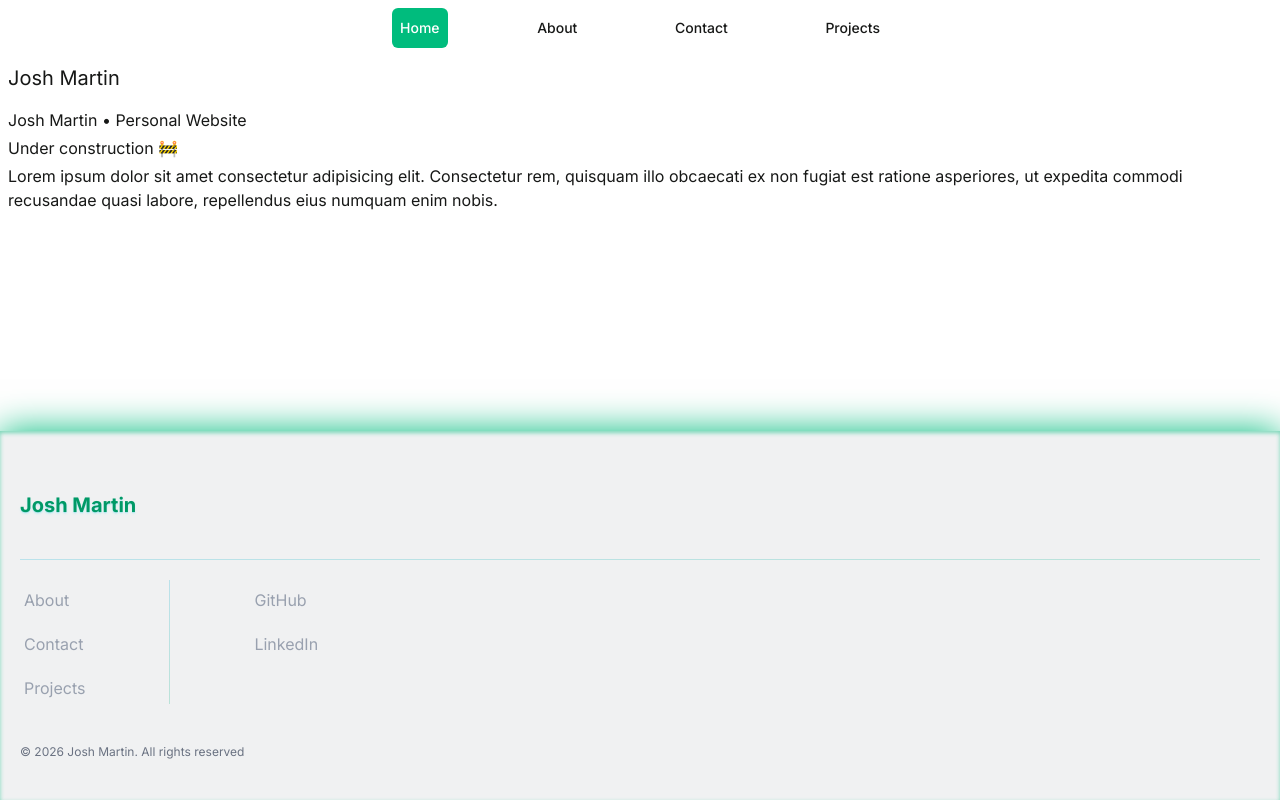
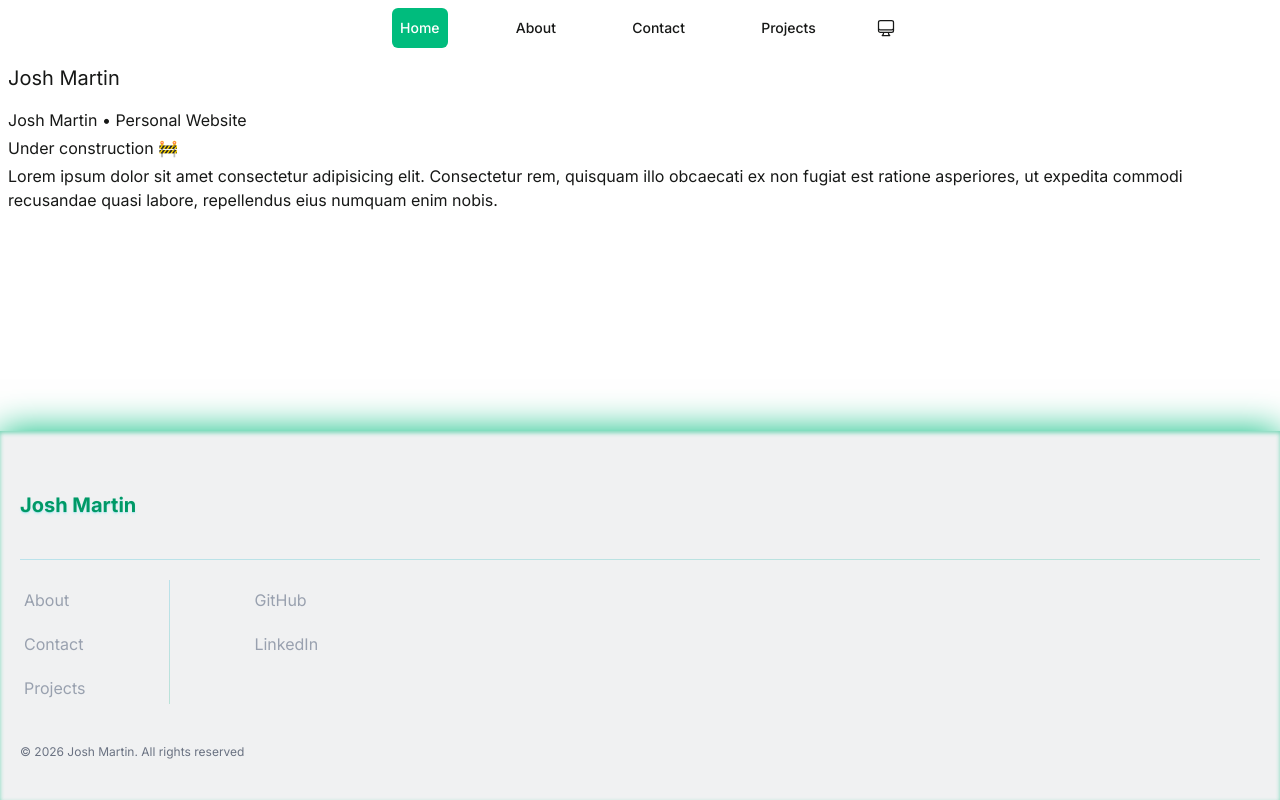
Before and after one commit to joshmrtn/joshmrtn.github.io, a Next.js app: page / in a window 1280 px wide. Built offline with nearby package versions, Linux system fonts and the light colour scheme.

Commit message:
feat: add 3-way theme toggle (dark/light/system)

```diff
--- a/app/globals.css
+++ b/app/globals.css
@@ -1,22 +1,22 @@
 @import 'tailwindcss';
+
+@custom-variant dark (&:where(.dark, .dark *));
 
 :root {
   --background: #ffffff;
   --foreground: #171817;
+  --font-sans: var(--font-inter);
+  --font-mono: var(--font-fira-code);
+}
+
+.dark {
+  --background: #0a0a0a;
+  --foreground: #edefed;
 }
 
 @theme inline {
   --color-background: var(--background);
   --color-foreground: var(--foreground);
-  --font-sans: var(--font-inter);
-  --font-mono: var(--font-fira-code);
-}
-
-@media (prefers-color-scheme: dark) {
-  :root {
-    --background: #0a0a0a;
-    --foreground: #edefed;
-  }
 }
 
 body {
--- a/app/layout.tsx
+++ b/app/layout.tsx
@@ -3,6 +3,7 @@ import { Inter, Fira_Code } from 'next/font/google';
 import './globals.css';
 import TopNav from './ui/topnav';
 import Footer from './ui/footer';
+import { ThemeProvider } from 'next-themes';
 
 const inter = Inter({
   variable: '--font-inter',
@@ -22,13 +23,21 @@ export const metadata: Metadata = {
 export default function RootLayout({ children }: LayoutProps<'/'>) {
   return (
     <html
+      suppressHydrationWarning
       lang="en"
       className={`${inter.variable} ${firaCode.variable} h-full antialiased`}
     >
       <body className="flex min-h-full flex-col font-sans">
-        <TopNav />
-        {children}
-        <Footer />
+        <ThemeProvider
+          enableSystem
+          defaultTheme="system"
+          attribute="class"
+          disableTransitionOnChange
+        >
+          <TopNav />
+          {children}
+          <Footer />
+        </ThemeProvider>
       </body>
     </html>
   );
--- /dev/null
+++ b/app/ui/theme-changer.tsx
@@ -0,0 +1,155 @@
+'use client';
+
+import { useTheme } from 'next-themes';
+import { useSyncExternalStore } from 'react';
+
+const emptySubscribe = () => () => {};
+
+// Prevent hydration errors during dev mode by ensuring component is
+// mounted to UI before checking 'theme'
+function useIsMounted() {
+  return useSyncExternalStore(
+    emptySubscribe,
+    () => true,
+    () => false
+  );
+}
+
+export default function ThemeChanger() {
+  const { theme, setTheme } = useTheme();
+  const mounted = useIsMounted();
+
+  const iconClassname =
+    'h-5 w-5 active:translate-y-0.1 active:scale-95 hover:scale-105 transition-all duration-200 ease-in-out';
+  const buttonClassName = 'h-5 w-5';
+
+  // Define the icons - system, dark, light
+  const systemIcon = (
+    <svg
+      className={iconClassname}
+      data-slot="icon"
+      aria-hidden="true"
+      fill="none"
+      strokeWidth={1.5}
+      stroke="currentColor"
+      viewBox="0 0 24 24"
+      xmlns="http://www.w3.org/2000/svg"
+    >
+      <path
+        d="M9 17.25v1.007a3 3 0 0 1-.879 2.122L7.5 21h9l-.621-.621A3 3 0 0 1 15 18.257V17.25m6-12V15a2.25 2.25 0 0 1-2.25 2.25H5.25A2.25 2.25 0 0 1 3 15V5.25m18 0A2.25 2.25 0 0 0 18.75 3H5.25A2.25 2.25 0 0 0 3 5.25m18 0V12a2.25 2.25 0 0 1-2.25 2.25H5.25A2.25 2.25 0 0 1 3 12V5.25"
+        strokeLinecap="round"
+        strokeLinejoin="round"
+      />
+    </svg>
+  );
+
+  const darkIcon = (
+    <svg
+      className={`${iconClassname} hover:rotate-12 active:rotate-10`}
+      data-slot="icon"
+      aria-hidden="true"
+      fill="none"
+      strokeWidth={1.5}
+      stroke="currentColor"
+      viewBox="0 0 24 24"
+      xmlns="http://www.w3.org/2000/svg"
+    >
+      <path
+        d="M21.752 15.002A9.72 9.72 0 0 1 18 15.75c-5.385 0-9.75-4.365-9.75-9.75 0-1.33.266-2.597.748-3.752A9.753 9.753 0 0 0 3 11.25C3 16.635 7.365 21 12.75 21a9.753 9.753 0 0 0 9.002-5.998Z"
+        strokeLinecap="round"
+        strokeLinejoin="round"
+      />
+    </svg>
+  );
+
+  const lightIcon = (
+    <svg
+      className={`${iconClassname} hover:rotate-12 active:rotate-10`}
+      data-slot="icon"
+      aria-hidden="true"
+      fill="none"
+      strokeWidth={1.5}
+      stroke="currentColor"
+      viewBox="0 0 24 24"
+      xmlns="http://www.w3.org/2000/svg"
+    >
+      <path
+        d="M12 3v2.25m6.364.386-1.591 1.591M21 12h-2.25m-.386 6.364-1.591-1.591M12 18.75V21m-4.773-4.227-1.591 1.591M5.25 12H3m4.227-4.773L5.636 5.636M15.75 12a3.75 3.75 0 1 1-7.5 0 3.75 3.75 0 0 1 7.5 0Z"
+        strokeLinecap="round"
+        strokeLinejoin="round"
+      />
+    </svg>
+  );
+
+  if (!mounted) {
+    return (
+      <button className={buttonClassName} type="button">
+        {systemIcon}
+      </button>
+    );
+  }
+
+  /** Return the icon for the current theme */
+  const iconForTheme = () => {
+    switch (theme) {
+      case 'system':
+        return systemIcon;
+      case 'dark':
+        return darkIcon;
+      case 'light':
+        return lightIcon;
+
+      default:
+        return systemIcon;
+    }
+  };
+
+  /** Returns the accessible text for the theme.
+   * Must match the actual behavior of handleThemeSwitch:
+   * system -> dark -> light -> system
+   */
+  const accessibleTextForTheme = () => {
+    let text = '';
+    switch (theme) {
+      case 'system':
+        text = 'Switch to dark mode';
+        break;
+      case 'dark':
+        text = 'Switch to light mode';
+        break;
+      case 'light':
+        text = 'Switch to system theme';
+        break;
+    }
+    return <span className="sr-only">{text}</span>;
+  };
+
+  /** Handle the click event for the theme switch
+   * Must match the accessibleTextForTheme labels:
+   * system -> dark -> light -> system
+   */
+  const handleThemeSwitch = () => {
+    switch (theme) {
+      case 'system':
+        setTheme('dark');
+        return;
+      case 'dark':
+        setTheme('light');
+        return;
+      case 'light':
+        setTheme('system');
+        return;
+    }
+  };
+
+  return (
+    <button
+      className={buttonClassName}
+      type="button"
+      onClick={handleThemeSwitch}
+    >
+      {iconForTheme()}
+      {accessibleTextForTheme()}
+    </button>
+  );
+}
--- a/app/ui/topnav.tsx
+++ b/app/ui/topnav.tsx
@@ -3,6 +3,7 @@
 import Link from 'next/link';
 import { usePathname } from 'next/navigation';
 import clsx from 'clsx';
+import ThemeChanger from '@/app/ui/theme-changer';
 
 export default function TopNav() {
   const links = [
@@ -30,6 +31,7 @@ export default function TopNav() {
           </Link>
         );
       })}
+      <ThemeChanger />
     </div>
   );
 }
--- a/package.json
+++ b/package.json
@@ -20,6 +20,7 @@
     "clsx": "^2.1.1",
     "next": "16.4.6",
     "next-image-export-optimizer": "^1.21.2",
+    "next-themes": "^0.4.6",
     "react": "19.3.0",
     "react-dom": "19.3.0",
     "zod": "^4.6.7"
```
Also changed, not shown: 1 other file (tests, documents, lock files or other folders).
